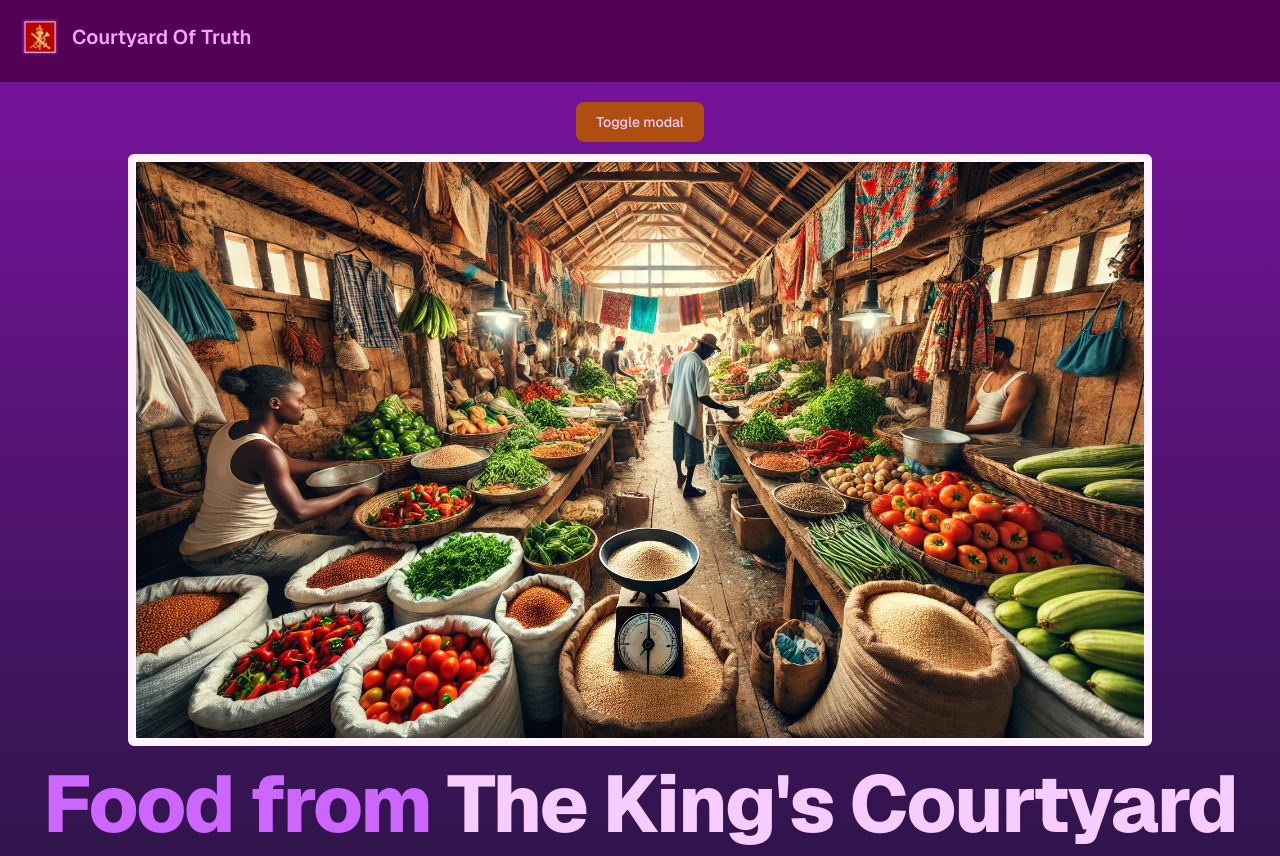
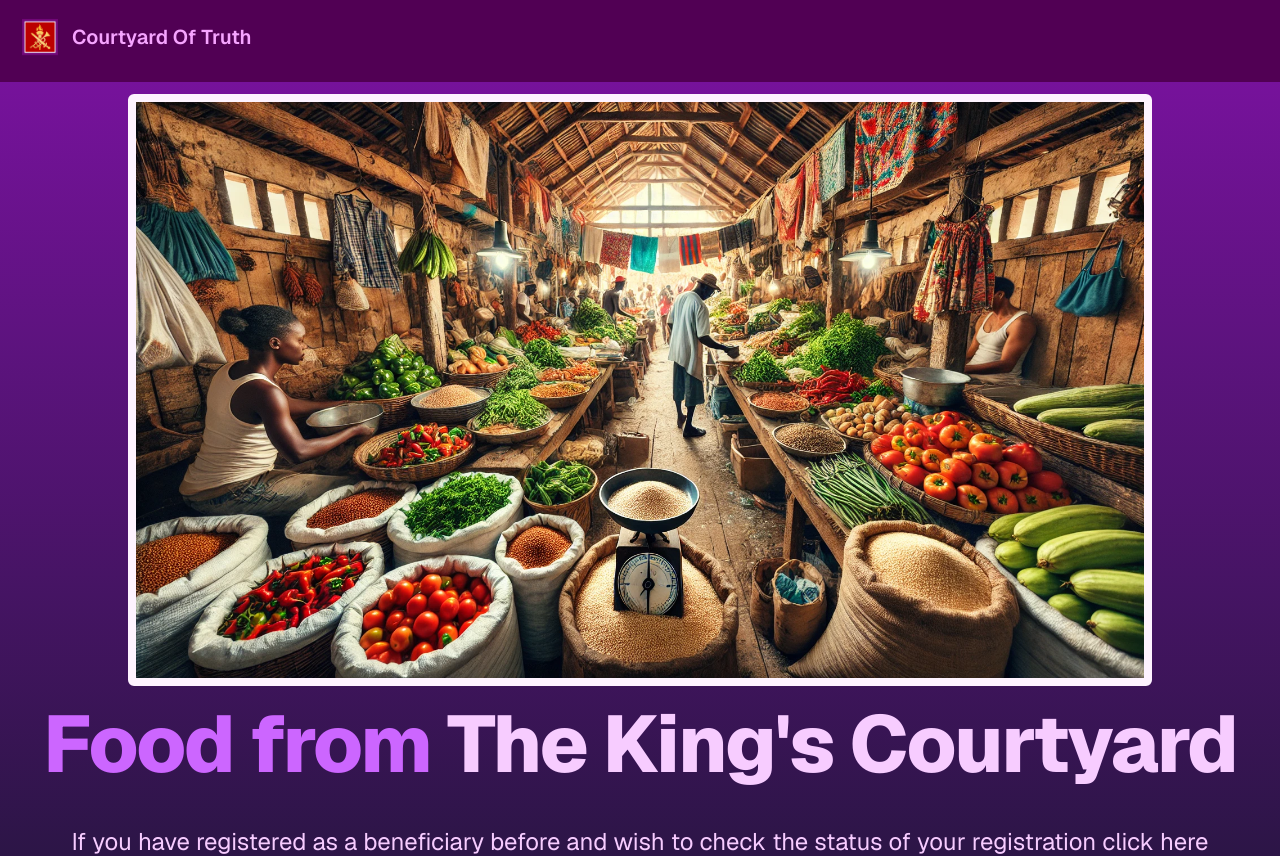
Before and after one commit to joeizang/ct-food-platform, a Next.js app: page / in a window 1280 px wide. Shown: the top 856 px of the page. Built offline with nearby package versions, Linux system fonts and the light colour scheme.

Commit message:
remove testing button

```diff
--- a/src/app/page.tsx
+++ b/src/app/page.tsx
@@ -5,14 +5,14 @@ import ModalForm from "./components/modal";
 export default function HomePage() {
   return (
     <main className="flex flex-col items-center justify-center bg-gradient-to-b from-[#76129b] to-[#15162c] text-seance-200">
-      <button
+      {/* <button
         data-modal-target="crud-modal"
         data-modal-toggle="crud-modal"
-        className="text-white bg-tulip-tree-700 mt-5 hover:bg-tulip-tree-800 focus:ring-tulip-tree-300 dark:bg-tulip-tree-600 dark:hover:bg-tulip-tree-700 dark:focus:ring-tulip-tree-800 block rounded-lg px-5 py-2.5 text-center text-sm font-medium focus:outline-none focus:ring-4"
+        className="text-white bg-tulip-tree-700 mt-5 hover:bg-tulip-tree-800 focus:ring-tulip-tree-300 dark:bg-tulip-tree-600 dark:hover:bg-tulip-tree-700 dark:focus:ring-tulip-tree-800 block rounded-lg px-5 py-2.5 text-center text-sm font-medium focus:outline-none focus:ring-4 hidden"
         type="button"
       >
         Toggle modal
-      </button>
+      </button> */}
       <div className="flex flex-col bg-cover bg-center sm:w-full">
         <Image
           src="/images/marketplace.webp"
@@ -29,7 +29,7 @@ export default function HomePage() {
       <div className="mx-4 mt-8 space-y-4 lg:mt-16">
         <p className="lg:text-2xl">
           If you have registered as a beneficiary before and wish to check the
-          status of your registration click <Link href={"/search"}>here</Link>
+          status of your registration click <Link href={"/search-beneficiaries"}>here</Link>
         </p>
         <p className="lg:text-2xl">
           If not the click any of the buttons below to begin
@@ -51,7 +51,7 @@ export default function HomePage() {
           </Link>
         </div>
       </div>
-      <ModalForm />
+      {/* <ModalForm /> */}
     </main>
   );
 }
--- a/src/app/search-beneficiaries/page.tsx
+++ b/src/app/search-beneficiaries/page.tsx
@@ -1,9 +1,13 @@
 import React from 'react'
+import SearchForm from '../components/searchForm'
+import { searchServerAction } from '~/server/serverfunctions'
 
 
 export default function SearchBeneficiary () {
 
   return (
-    <></>
+    <main className="mx-2 h-screen overflow-hidden rounded-lg border bg-gradient-to-b from-[#76129b] to-[#15162c] shadow transition hover:shadow-lg">
+      <SearchForm searchServerAction={searchServerAction}/>
+    </main>
   )
 }
--- a/src/server/serverfunctions.ts
+++ b/src/server/serverfunctions.ts
@@ -68,3 +68,7 @@ export async function uploadBeneficiaryProfilePhoto(data: FormData, id: string)
   await writeFile(path, buffer)
   redirect(`/registered-beneficiaries/${updated.id}`)
 }
+
+export async function searchServerAction(data: FormData) {
+  console.log('hi')
+}
```
